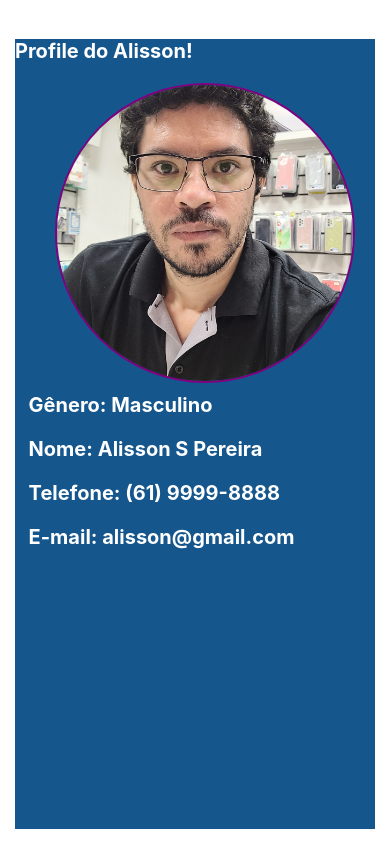
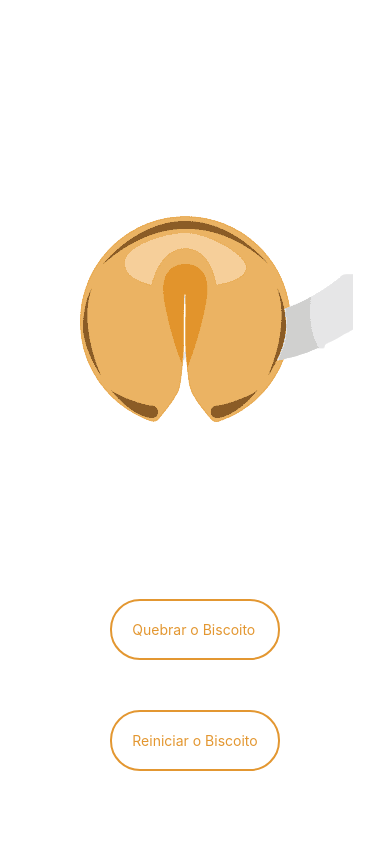
Before and after one commit to AlissonSP1511/iesb_programacao_dispositivos_moveis, a React Native app in the folder my-app/: screen / in a window 390 px wide. Built offline with nearby package versions, Linux system fonts and the light colour scheme.

Commit message:
atividade biscoito da sorte

```diff
--- a/my-app/App.js
+++ b/my-app/App.js
@@ -60,9 +60,9 @@ export default function App() {
 
       {/* <NumeroAleatorio min={1} max={60} /> */}
 
-      {/* <Biscoito /> */}
+      <Biscoito />
 
-      <Profile />
+      {/* <Profile /> */}
 
       {/* <ParOuImpar /> */}
 
--- /dev/null
+++ b/my-app/componentes/Biscoito.js
@@ -0,0 +1,110 @@
+import React, { useState } from "react";
+import { View, Text, Image, TouchableOpacity, StyleSheet } from "react-native";
+
+export default function Biscoito() {
+
+  const [frase, setFrase] = useState("");
+  const [quebrado, setQuebrado] = useState(false);
+
+  const frases = [
+    "''Há três coisas que jamais voltam; a flecha lançada, a palavra dita e a oportunidade perdida.''",
+    "''Podemos escolher o que semear, mas somos obrigados a colher o que plantamos.''",
+    "''Aquele que se importa com o sentimento dos outros, não é um tolo.''",
+    "''Lamentar aquilo que não temos é desperdiçar aquilo que já possuímos.''",
+    "''Quem olha para fora sonha; quem olha para dentro acorda.''",
+    "''A maior barreira para o sucesso é o medo do fracasso.''",
+    "''A inspiração vem dos outros. A motivação vem de dentro de nós.''",
+    "''Realize o óbvio, pense no improvável e conquiste o impossível.''",
+    "''O que importa é o que importa.''",
+    "''Não compense na ira o que lhe falta na razão.''",
+  ];
+
+  const quebrarBiscoito = () => {
+    if (!quebrado) {
+      const randomIndex = Math.floor(Math.random() * frases.length);
+      setFrase(frases[randomIndex]);
+      setQuebrado(true);
+    }
+  };
+
+  const reiniciarBiscoito = () => {
+    setFrase("");
+    setQuebrado(false);}
+
+  return (
+    <View style={styles.container}>
+      {quebrado ? (
+        <Image
+          style={styles.imagem}
+          source={require("../assets/biscoitoquebrado.png")}
+        />
+      ) : (
+        <Image
+          style={styles.imagem}
+          source={require("../assets/biscoitointeiro.png")}
+        />
+      )}
+      <View style={styles.container}>
+        <Text style={styles.textofrase}>{frase}</Text>
+      </View>
+      <View style={styles.botaobox}>
+      <TouchableOpacity
+        onPress={quebrarBiscoito}
+        style={styles.botao}
+        disabled={quebrado}
+      >
+        <Text style={{ color: "#e39731" }}>Quebrar o Biscoito</Text>
+      </TouchableOpacity>
+
+      <TouchableOpacity
+        onPress={reiniciarBiscoito}
+        style={styles.botao}
+        disabled={!quebrado}
+      >
+        <Text style={{ color: "#e39731" }}>Reiniciar o Biscoito</Text>
+      </TouchableOpacity>
+
+      </View>
+
+    </View>
+  );
+}
+
+const styles = StyleSheet.create({
+  container: {
+    flex: 1,
+    justifyContent: "center",
+    alignItems: "center",
+  },
+
+  texto: {
+    fontSize: 30,
+    color: "white",
+  },
+
+  textofrase: {
+    fontSize: 30,
+    fontStyle: "italic",
+    color: "grey",
+  },
+
+  imagem: {
+    left: 20,
+    right: 0,
+    top: 200,
+    alignItems: 'center',
+    justifyContent: 'center',
+  },
+
+  botao: {
+    marginTop: 50,
+    padding:20,
+    borderRadius: 30,
+    borderWidth: 2,
+    borderColor: "#e39731",
+  },
+
+  botaobox: {
+    flex: 1,
+  },
+});
```
